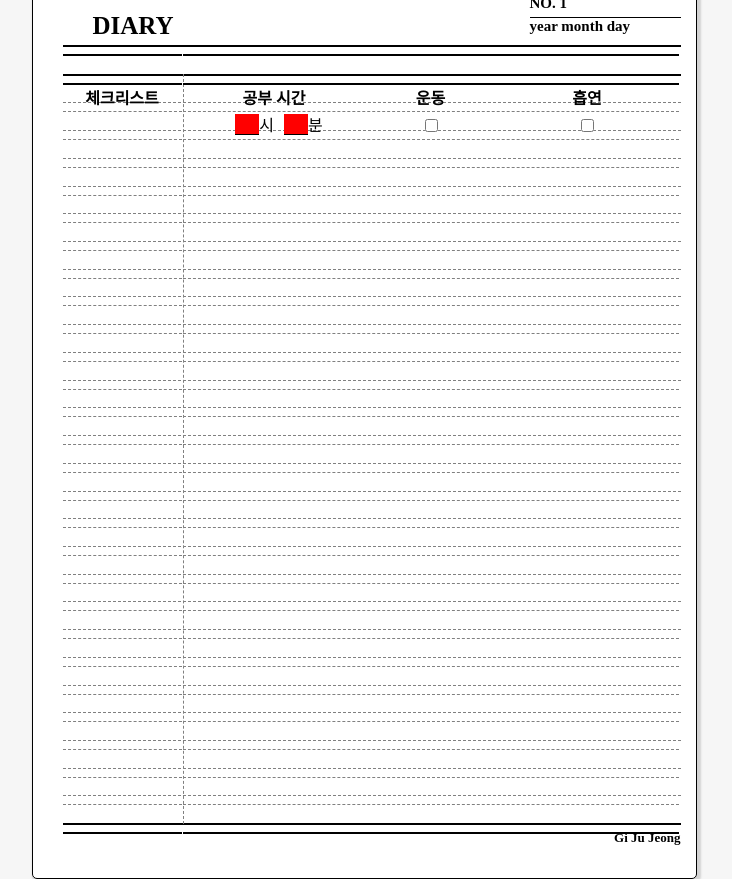
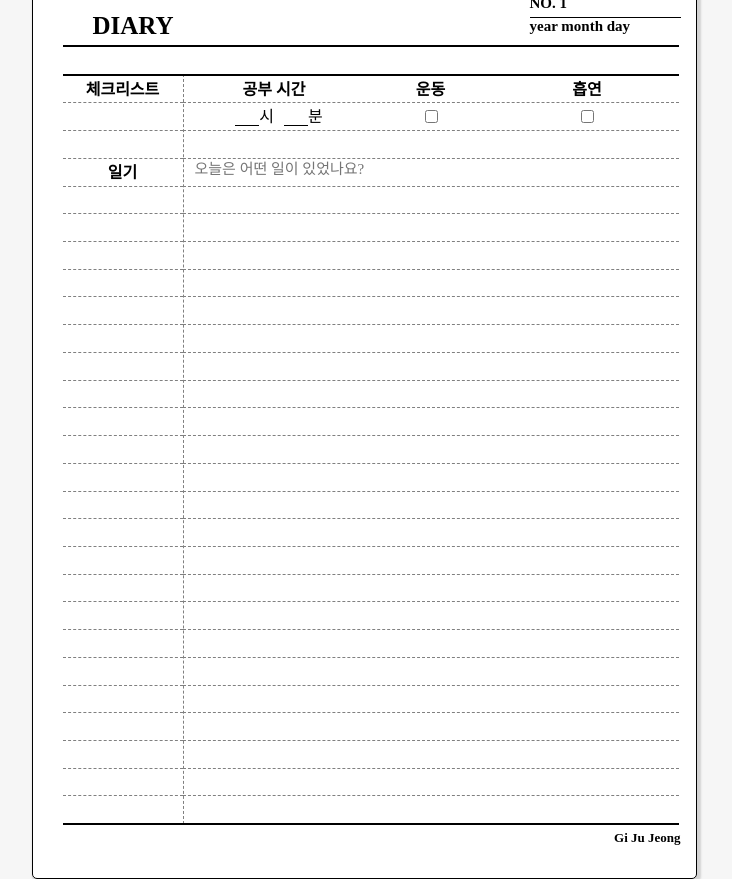
Before and after one commit to jeonggiju/JeongGiJu, a React (Vite) app: page /DIARY/1 in a window 1280 px wide. Shown: the top 879 px of the page, without its empty margins (276-1008 px from the left). Built offline with nearby package versions, Linux system fonts and the light colour scheme; a web font is replaced by a local one.

Commit message:
5/15 DiaryDiv TextArea 외형 완성

```diff
--- a/src/components/BaseNote.css
+++ b/src/components/BaseNote.css
@@ -3,6 +3,7 @@
   flex-direction: column;
   align-items: center;
   gap: 10px;
+  position: relative;
 }
 
 .baseNote_arrange {
@@ -32,7 +33,6 @@
 
 .note_header {
   display: flex;
-  /* border: 1px solid red; */
   justify-content: space-between;
   width: 100%;
 }
@@ -59,46 +59,8 @@
   border-bottom: 1px solid black;
 }
 
-.note_lines {
-  /* border: 1px solid red; */
-
-  display: flex;
-  flex-direction: column;
-  justify-content: space-between;
-  width: 100%;
-  height: 780px;
-  position: relative;
-  box-sizing: border-box;
-}
-
-.note_lines > .note_lines_bold {
-  border-bottom: 2px solid black;
-}
-.note_lines > div {
-  border-bottom: 1px dashed gray;
-  height: 29px;
-  /* z-index: 999; */
-}
-.note_lines > .note_lines_cross {
-  position: absolute;
-  height: 96%;
-  width: 0%;
-  border-left: 1px dashed gray;
-  margin-top: 29px;
-  margin-left: 120px;
-}
-
-.note_lines > .note_lines_bold_up {
-  height: 0px;
-}
-
 .note_footer {
   font-size: 13px;
   font-weight: 900;
   text-align: end;
 }
-
-.note > .note_component {
-  margin-top: 59px;
-  position: absolute;
-}
--- a/src/components/BaseNote.tsx
+++ b/src/components/BaseNote.tsx
@@ -36,41 +36,8 @@ export const BaseNote = (props: IProps) => {
               <div>year month day</div>
             </div>
           </div>
-
-          <div className="note_lines">
-            <div className="note_lines_bold note_lines_bold_up"></div>
-            <div className="note_lines_bold"></div>
-            <div></div>
-            <div></div>
-            <div></div>
-            <div></div>
-            <div></div>
-            <div></div>
-            <div></div>
-            <div></div>
-            <div></div>
-            <div></div>
-            <div></div>
-            <div></div>
-            <div></div>
-            <div></div>
-            <div></div>
-            <div></div>
-            <div></div>
-            <div></div>
-            <div></div>
-            <div></div>
-            <div></div>
-            <div></div>
-            <div></div>
-            <div></div>
-            <div></div>
-            <div></div>
-            <div className="note_lines_bold"></div>
-            <div className="note_lines_cross"></div>
-          </div>
-
           <div className="note_component">
+            {/* <DefaultLines></DefaultLines> */}
             <DiaryDiv></DiaryDiv>
           </div>
           <div className="note_footer">Gi Ju Jeong</div>
--- a/src/components/DiaryDiv.css
+++ b/src/components/DiaryDiv.css
@@ -10,7 +10,7 @@
   flex-direction: column;
   height: 780px;
   box-sizing: border-box;
-  width: 119px;
+  width: 120px;
   font-weight: 800;
 }
 
@@ -84,7 +84,7 @@
 .time > input {
   border: none;
   border-bottom: 1px solid black;
-  background-color: red;
+  /* background-color: red; */
   height: 18px;
   width: 20px;
   font-size: 16px;
@@ -92,6 +92,32 @@
   margin-top: 2px;
 }
 
-.time > input:hover {
+.time > input:focus {
+  border-bottom: 1px solid black;
+  outline: none;
+}
+
+.diaryDiv > .note_lines_cross {
+  position: absolute;
+  height: 750px;
+  width: 0%;
+  border-left: 1px dashed gray;
+  margin-top: 29px;
+  margin-left: 120px;
+}
+
+.note_right textarea {
+  position: absolute;
+  width: calc(100% - 20px);
+  height: 665px;
+  top: 109px;
+  left: 10px;
+  background-color: rgba(255, 255, 255, 0);
+  resize: none;
+  outline: none;
+  overflow: hidden;
   border: none;
+  font-size: 15px;
+  line-height: 1.86em;
+  font-weight: 500;
 }
--- a/src/components/DiaryDiv.tsx
+++ b/src/components/DiaryDiv.tsx
@@ -1,15 +1,23 @@
+import { useState } from "react";
 import "./DiaryDiv.css";
 
 export const DiaryDiv = () => {
+  const [textData, setTextData] = useState<string>("");
+
+  const onChangeTextArea = (e: React.ChangeEvent<HTMLTextAreaElement>) => {
+    setTextData(e.target.value);
+    console.log(e.target.value.length);
+  };
   return (
     <div className="diaryDiv">
+      <div className="note_lines_cross"></div>
       <div className="note_left">
         <div className="note_bold note_bold_up"></div>
         <div className="note_bold"></div>
         <div>체크리스트</div>
         <div></div>
         <div></div>
-        <div></div>
+        <div>일기</div>
         <div></div>
         <div></div>
         <div></div>
@@ -56,7 +64,14 @@ export const DiaryDiv = () => {
           </div>
         </div>
         <div></div>
-        <div></div>
+        <div>
+          <textarea
+            onChange={onChangeTextArea}
+            value={textData}
+            spellCheck="false"
+            placeholder="오늘은 어떤 일이 있었나요?"
+          ></textarea>
+        </div>
         <div></div>
         <div></div>
         <div></div>
```
Also changed, not shown: src/components/DefaultLines.css (added, +31 -0 lines), src/components/DefaultLines.tsx (added, +38 -0 lines).
